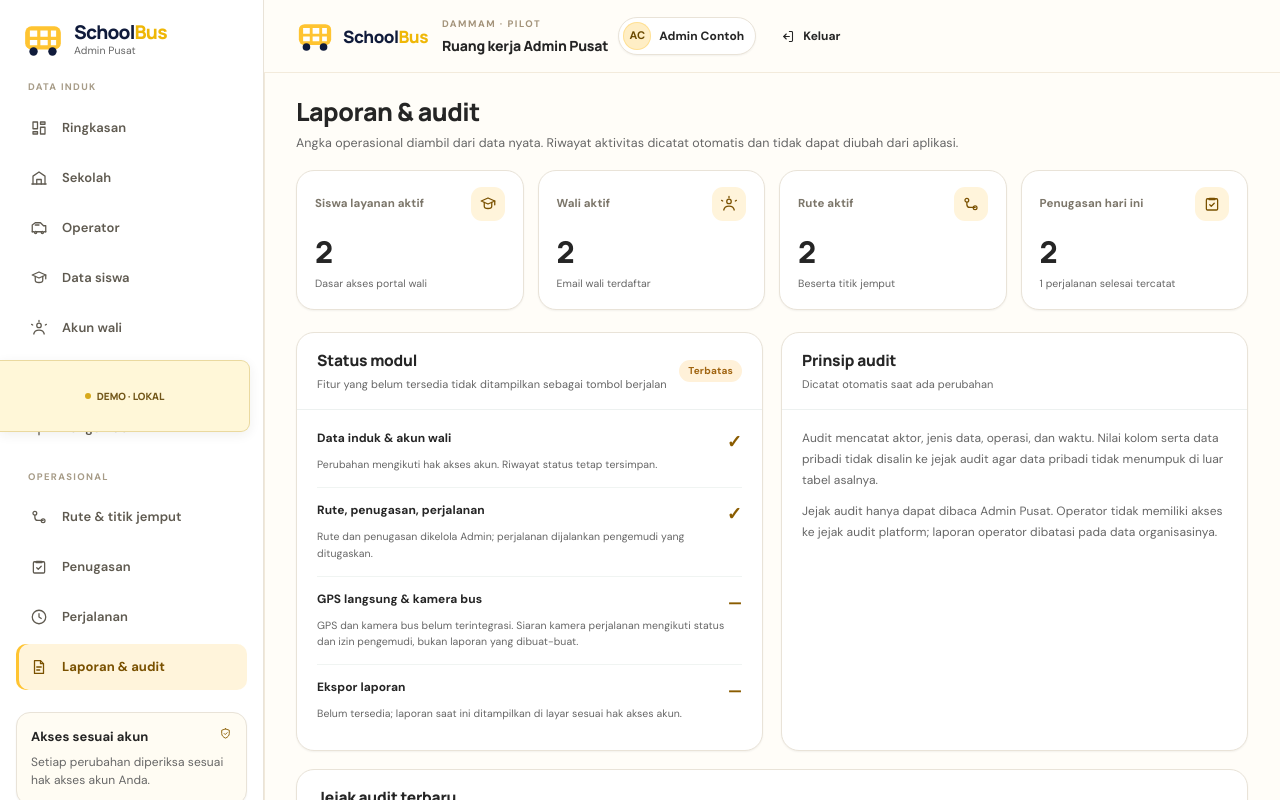
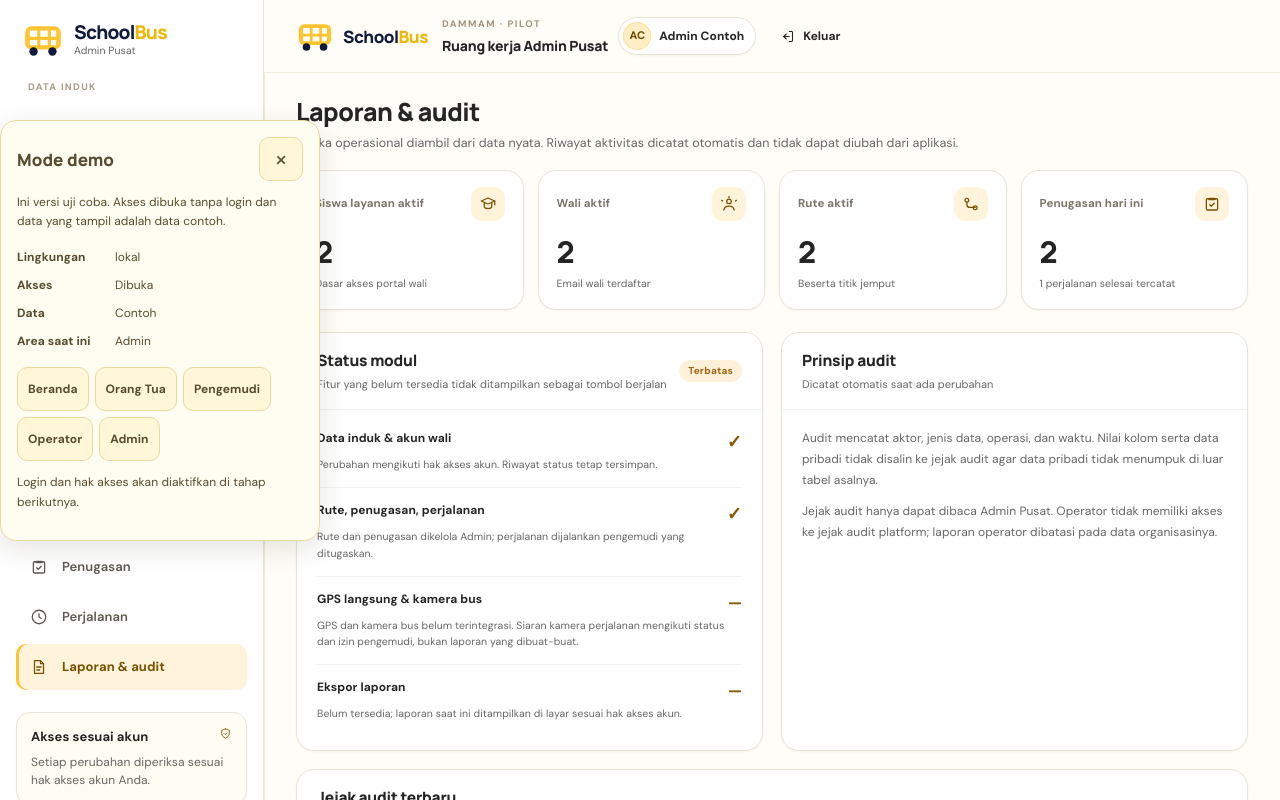
Before and after one commit to irusandi-hub/school-bus-management, a Next.js app: page /admin/laporan in a window 1280 px wide. Both pictures are taken after a click on the button "DEMO". Shown: the top 800 px of the page. Built offline with nearby package versions, Linux system fonts and the light colour scheme.

Commit message:
feat(demo): add development information panel with area shortcuts

```diff
--- a/components/DevModeBanner.tsx
+++ b/components/DevModeBanner.tsx
@@ -1,6 +1,5 @@
 import { DevModeTab } from "./DevModeTab";
 import {
-  DEV_OPEN_ACCESS_NOTICE,
   devAccessEnvironmentLabel,
   isDevOpenAccess,
 } from "@/lib/dev-open-access";
@@ -12,5 +11,5 @@ import {
 export function DevModeBanner() {
   if (!isDevOpenAccess()) return null;
 
-  return <DevModeTab label={`DEMO · ${devAccessEnvironmentLabel()}`} notice={DEV_OPEN_ACCESS_NOTICE} />;
+  return <DevModeTab environment={devAccessEnvironmentLabel()} sha={process.env.VERCEL_GIT_COMMIT_SHA} branch={process.env.VERCEL_GIT_COMMIT_REF} />;
 }
--- a/components/DevModeTab.tsx
+++ b/components/DevModeTab.tsx
@@ -1,25 +1,43 @@
 "use client";
 
+import Link from "next/link";
+import { usePathname } from "next/navigation";
 import { useEffect, useRef, useState } from "react";
 
-export function DevModeTab({ label, notice }: { label: string; notice: string }) {
+const areas = [["/", "Beranda"], ["/wali", "Orang Tua"], ["/pengemudi", "Pengemudi"], ["/operator", "Operator"], ["/admin", "Admin"]] as const;
+
+// Panel ini hanya untuk masa pengembangan.
+export function DevModeTab({ environment, sha, branch }: { environment: string; sha?: string; branch?: string }) {
   const [open, setOpen] = useState(false);
+  const pathname = usePathname();
   const root = useRef<HTMLDivElement>(null);
+  const trigger = useRef<HTMLButtonElement>(null);
+  const close = useRef<HTMLButtonElement>(null);
+  const area = areas.find(([href]) => href === pathname || (href !== "/" && pathname.startsWith(`${href}/`)))?.[1] ?? "Beranda";
+  useEffect(() => { setOpen(false); }, [pathname]);
   useEffect(() => {
     if (!open) return;
+    close.current?.focus({ preventScroll: true });
     const closeOutside = (event: PointerEvent) => {
       if (event.target instanceof Node && !root.current?.contains(event.target)) setOpen(false);
     };
-    const escape = (event: KeyboardEvent) => { if (event.key === "Escape") setOpen(false); };
+    const escape = (event: KeyboardEvent) => { if (event.key === "Escape") { setOpen(false); trigger.current?.focus({ preventScroll: true }); } };
     document.addEventListener("pointerdown", closeOutside);
     document.addEventListener("keydown", escape);
     return () => { document.removeEventListener("pointerdown", closeOutside); document.removeEventListener("keydown", escape); };
   }, [open]);
   return <div className="dev-mode-banner" ref={root} data-open={open}>
-    <button type="button" className="dev-mode-tab" aria-label={label} aria-expanded={open} aria-controls="dev-mode-label" title={notice} onClick={() => setOpen(!open)}>
-      <span className="dev-mode-indicator" aria-hidden="true" />
-      <span className="dev-mode-short" aria-hidden="true">DEMO</span>
-      <strong id="dev-mode-label" className="dev-mode-label" aria-hidden={!open}>{label}</strong>
+    <button ref={trigger} type="button" className="dev-mode-tab" aria-label={`DEMO · ${environment}`} aria-expanded={open} aria-controls={open ? "dev-mode-panel" : undefined} onClick={() => setOpen(!open)}>
+      <span className="dev-mode-tab-face"><span className="dev-mode-indicator" aria-hidden="true" /><span className="dev-mode-short" aria-hidden="true">DEMO</span></span>
     </button>
+    {open && <section className="dev-mode-panel" id="dev-mode-panel" aria-labelledby="dev-mode-title">
+      <header><h2 id="dev-mode-title">Mode demo</h2><button ref={close} type="button" aria-label="Tutup informasi mode demo" onClick={() => { setOpen(false); trigger.current?.focus({ preventScroll: true }); }}>×</button></header>
+      <p>Ini versi uji coba. Akses dibuka tanpa login dan data yang tampil adalah data contoh.</p>
+      <dl><div><dt>Lingkungan</dt><dd>{environment}</dd></div><div><dt>Akses</dt><dd>Dibuka</dd></div><div><dt>Data</dt><dd>Contoh</dd></div><div><dt>Area saat ini</dt><dd>{area}</dd></div>
+        {(sha || branch) && <div><dt>Versi</dt><dd>{[sha?.slice(0, 7), branch].filter(Boolean).join(" · ")}</dd></div>}
+      </dl>
+      <nav aria-label="Pintasan area demo">{areas.map(([href, label]) => <Link key={href} href={href} onClick={() => setOpen(false)}>{label}</Link>)}</nav>
+      <p>Login dan hak akses akan diaktifkan di tahap berikutnya.</p>
+    </section>}
   </div>;
 }
```
Also changed, not shown: app/globals.css.
